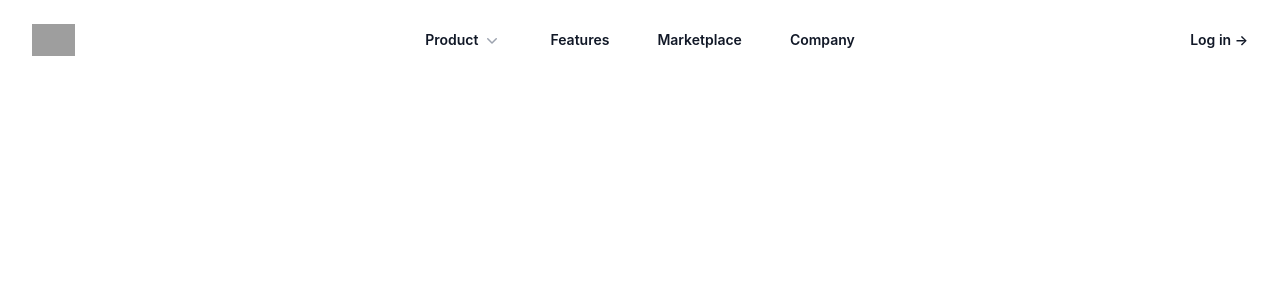
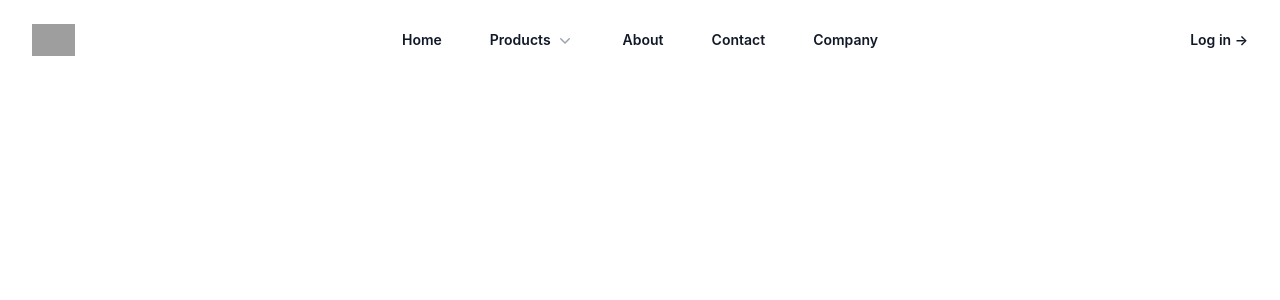
Before and after one commit to ashrafali2000/full-stack-ecommerce-frontend-1, a React (Create React App) app: page / in a window 1280 px wide. Shown: the top 300 px of the page. Built offline with nearby package versions, Linux system fonts and the light colour scheme; grey boxes are pictures that could not be loaded.

Commit message:
set routes in navbar

```diff
--- a/src/component/navbar/index.js
+++ b/src/component/navbar/index.js
@@ -50,9 +50,12 @@
           </button>
         </div>
         <Popover.Group className="hidden lg:flex lg:gap-x-12">
+        <a href="/" className="text-sm font-semibold leading-6 text-gray-900">
+            Home
+          </a>
           <Popover className="relative">
             <Popover.Button className="flex items-center gap-x-1 text-sm font-semibold leading-6 text-gray-900">
-              Product
+              Products
               <ChevronDownIcon className="h-5 w-5 flex-none text-gray-400" aria-hidden="true" />
             </Popover.Button>
 
@@ -101,11 +104,11 @@
             </Transition>
           </Popover>
 
-          <a href="#" className="text-sm font-semibold leading-6 text-gray-900">
-            Features
+          <a href="/about" className="text-sm font-semibold leading-6 text-gray-900">
+            About
           </a>
-          <a href="#" className="text-sm font-semibold leading-6 text-gray-900">
-            Marketplace
+          <a href="/contact" className="text-sm font-semibold leading-6 text-gray-900">
+           Contact
           </a>
           <a href="#" className="text-sm font-semibold leading-6 text-gray-900">
             Company
```
